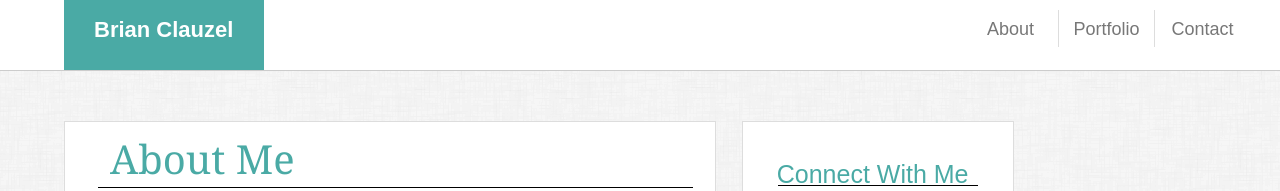
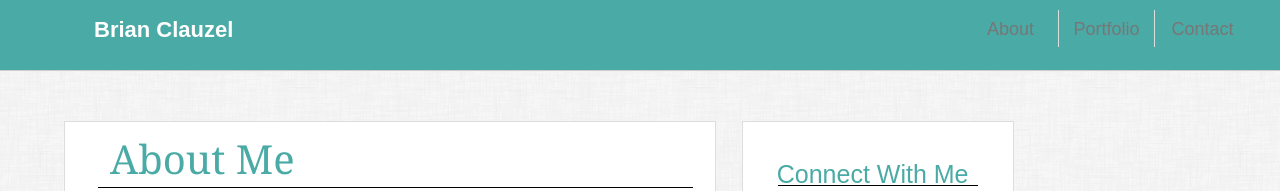
Before and after one commit to brianclauzel/responsive-portfolio, a plain HTML site: page index.html in a window 1280 px wide. Shown: the top 191 px of the page. Drawn offline with Linux system fonts and the light colour scheme.

Commit message:
close as ill get

```diff
--- a/assets/css/style.css
+++ b/assets/css/style.css
@@ -18,8 +18,8 @@ header {
 
 }
 
-#head-wrapper {
-    position: relative;
+ #head-wrapper {
+     position: relative;
     background: #ffffff;
     width: 100%;
     height: 70px;
@@ -27,6 +27,7 @@ header {
     margin: 0;
     top: 0;
     border-bottom: 1px solid #cccccc;
+    background: #4aaaa5;
 }
 
 #banner-name {
@@ -312,8 +313,8 @@ footer {
 
     #head-wrapper {
         height: 100px;
-        width: 100%
-
+        width: 100%;
+        margin: 0 auto;
     }
 
     .id-main {
--- a/index.html
+++ b/index.html
@@ -12,8 +12,8 @@
 <body background="assets/images/dust_scratches.png">
 
 
-        <header>
-            <div id="head-wrapper">
+        <header id="head-wrapper">
+
                 <div id="banner-name"><a class="name">Brian Clauzel</a></div>
                     <nav id="main-nav">
                         <ul id="header-list">
@@ -22,7 +22,7 @@
                                 <li class="id-main"><a href="index.html" class="nav-buttons">About</a></li>
                         </ul>
                     </nav>
-            </div>
+
         </header>
 
           <div class="wrapper">
```
Also changed, not shown: contact.html (+3 -3 lines), portfolio.html (+3 -3 lines).
